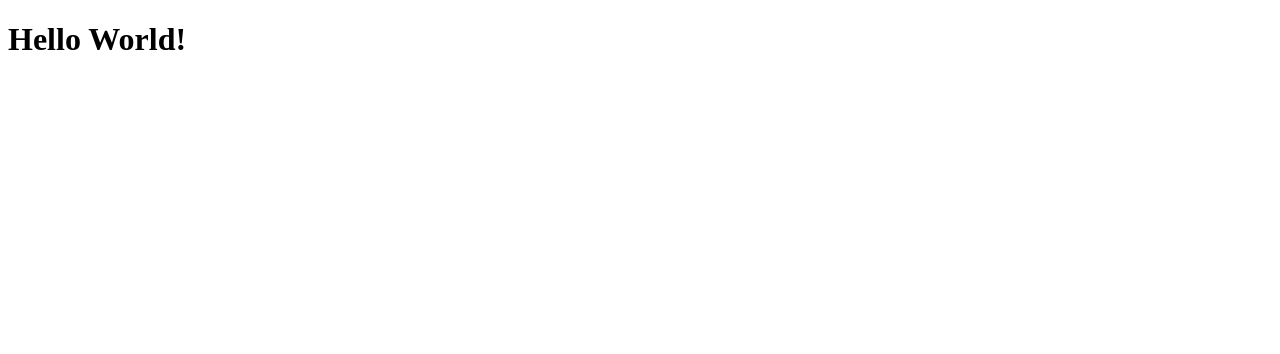
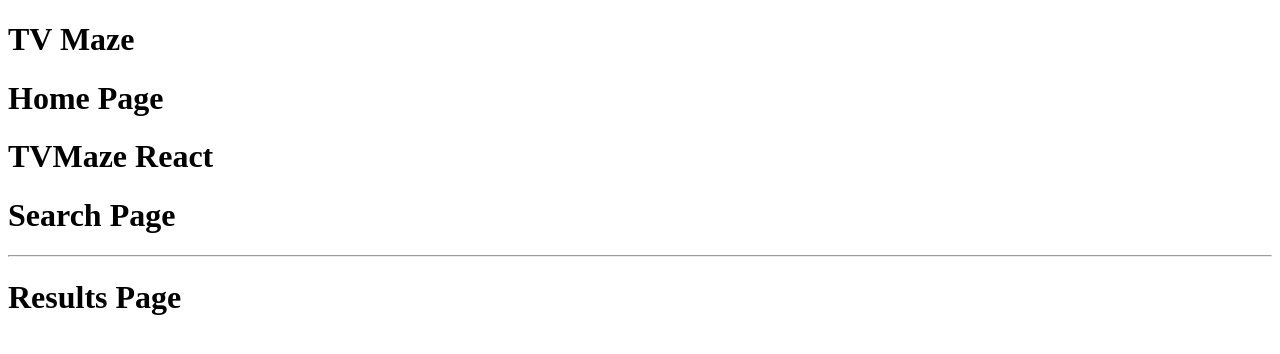
Before and after one commit to kat2018/react-tvmaze, a React (Create React App) app: page / in a window 1280 px wide. Shown: the top 354 px of the page. Built offline with nearby package versions, Linux system fonts and the light colour scheme.

Commit message:
updated files inside components folder

```diff
--- a/src/components/App.js
+++ b/src/components/App.js
@@ -1,10 +1,19 @@
 import React, { Component } from 'react';
+import Home from "./Home";
+import Search from './Search';
+import Results from "./Results";
+
+
 
 class App extends Component {
   render() {
     return (
       <div>
-        <h1>Hello World!</h1>
+        <h1>TV Maze</h1>
+        <Home />
+        <Search />
+        <hr/>
+        <Results />
       </div>
     );
   }
--- /dev/null
+++ b/src/components/Home.js
@@ -0,0 +1,14 @@
+import React, { Component } from 'react';
+
+class Home extends Component {
+    render() {
+        return (
+            <div>
+                <h1>Home Page</h1>
+                <h1>TVMaze React</h1>
+            </div>
+        );
+    }
+}
+
+export default Home;
--- /dev/null
+++ b/src/components/Results.js
@@ -0,0 +1,13 @@
+import React, { Component } from 'react';
+
+class Results extends Component {
+    render() {
+        return (
+            <div>
+                <h1>Results Page</h1>
+            </div>
+        );
+    }
+}
+
+export default Results;
--- /dev/null
+++ b/src/components/Search.js
@@ -0,0 +1,13 @@
+import React, { Component } from 'react';
+
+class Search extends Component {
+    render() {
+        return (
+            <div>
+                <h1>Search Page</h1>
+            </div>
+        );
+    }
+}
+
+export default Search;
```
Also changed, not shown: src/components/IndividualResult.js (added).
